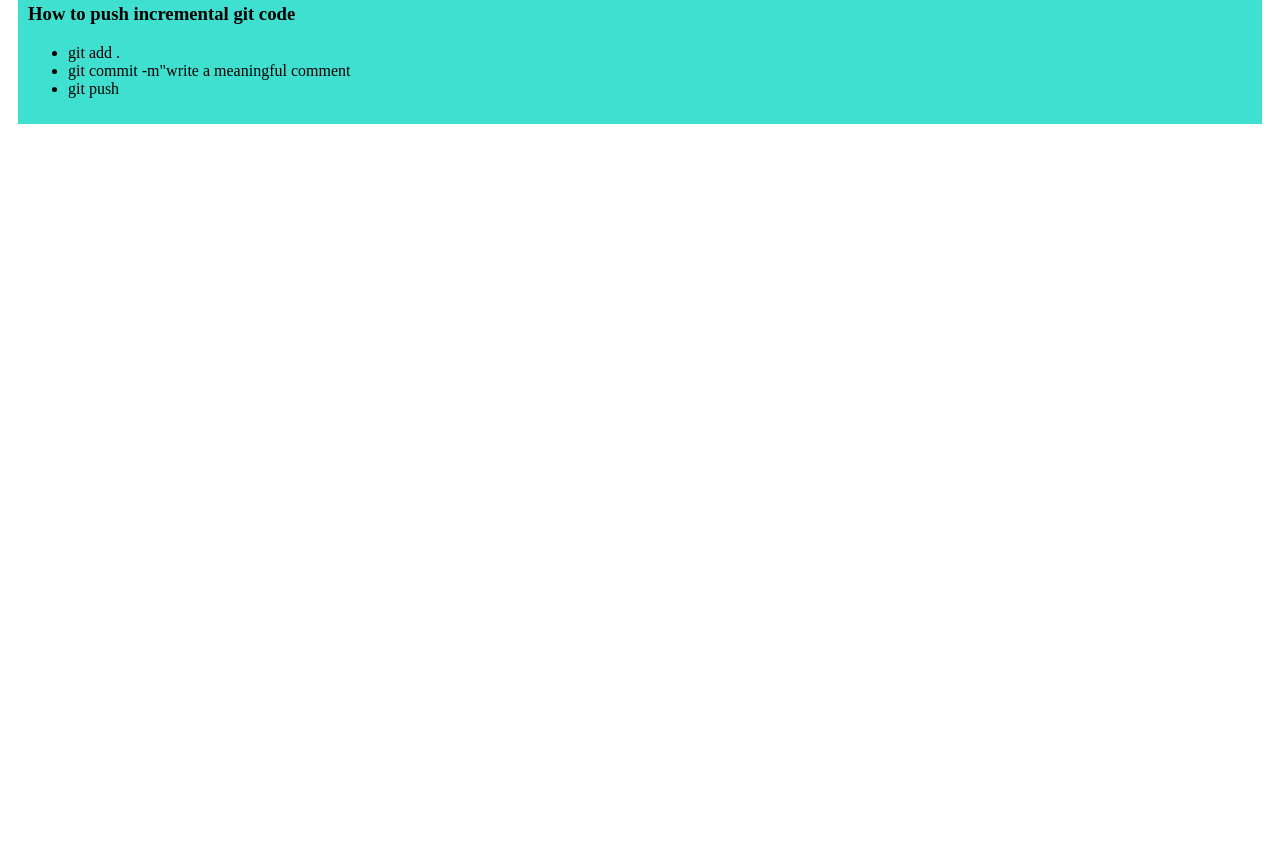
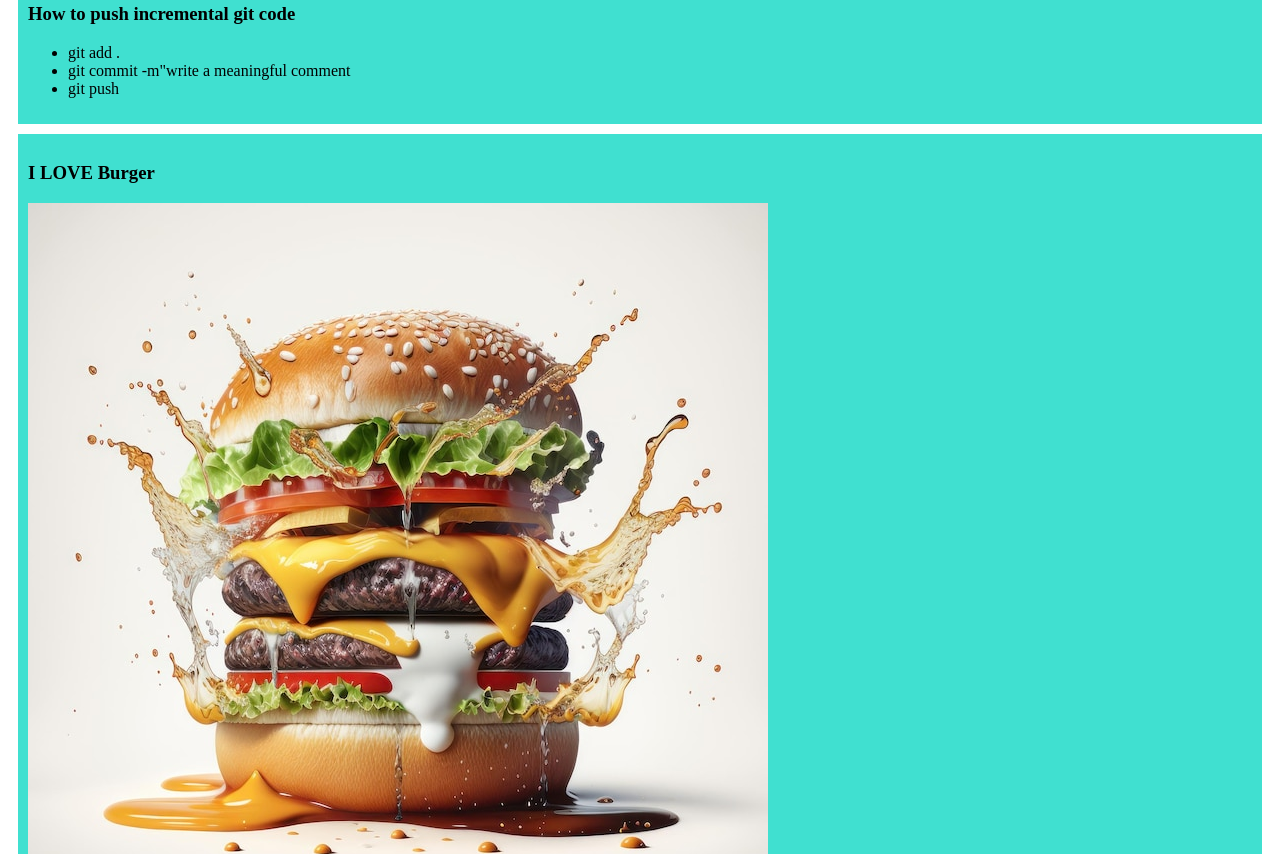
Before and after one commit to FazluLKarim4122/my-first-github-repo, a plain HTML site: page index.html in a window 1280 px wide. Shown: the part 460-1314 px from the top of the page. Before the commit the page ends 800 px from the top, so only its background shows below. Drawn offline with Linux system fonts and the light colour scheme.

Commit message:
added a burger

```diff
--- a/index.html
+++ b/index.html
@@ -33,5 +33,9 @@
             <li>git push</li>
         </ul>
     </div>
+    <div>
+        <h3>I LOVE Burger</h3>
+        <img src="Image/burger.jpg" alt="">
+    </div>
 </body>
 </html>
```
Also changed, not shown: Image/burger.jpg (added).
